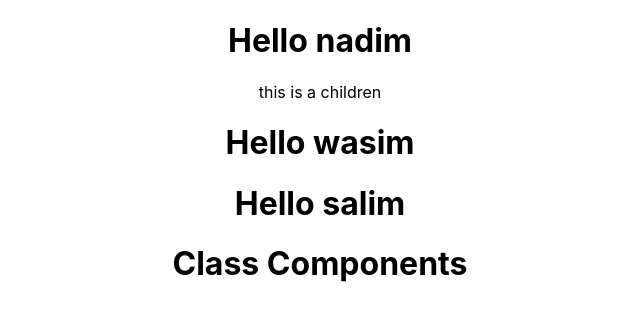
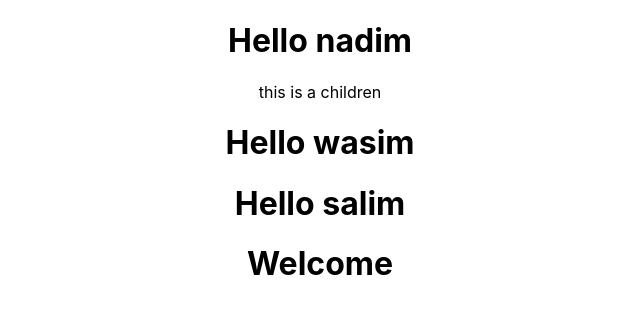
Before and after one commit to DevMansuri/React-Learning, a React (Create React App) app in the folder helloworld/: page / in a window 1280 px wide. Shown: the top 320 px of the page, without its empty margins (320-960 px from the left). Built offline with nearby package versions, Linux system fonts and the light colour scheme.

Commit message:
modified : props with class component

```diff
--- a/helloworld/src/components/Welcome.js
+++ b/helloworld/src/components/Welcome.js
@@ -2,7 +2,7 @@
 
 class Welcome extends Component {
     render() {
-        return <h1>Class Components</h1>
+        return <h1>Welcome {this.props.name}</h1>
     }
 }
 export default Welcome
```
